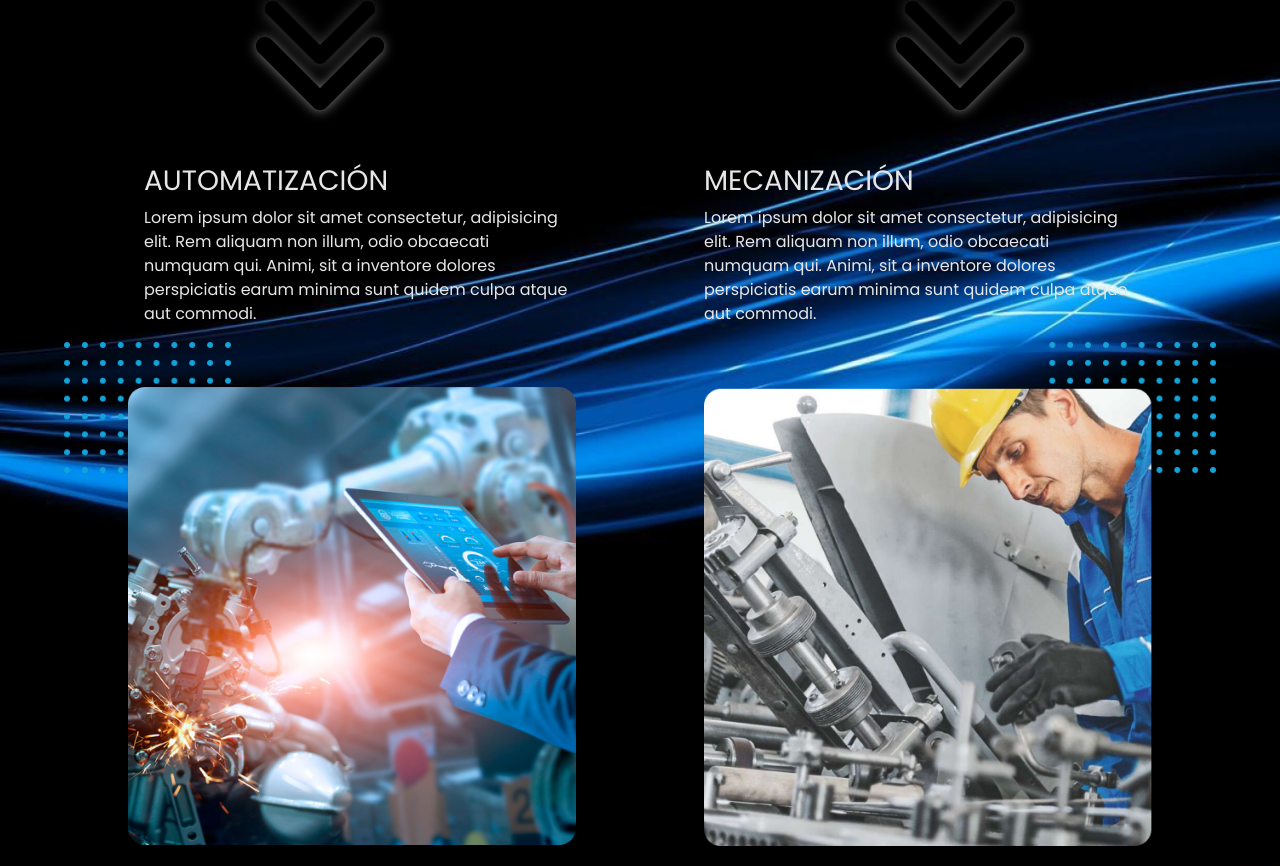
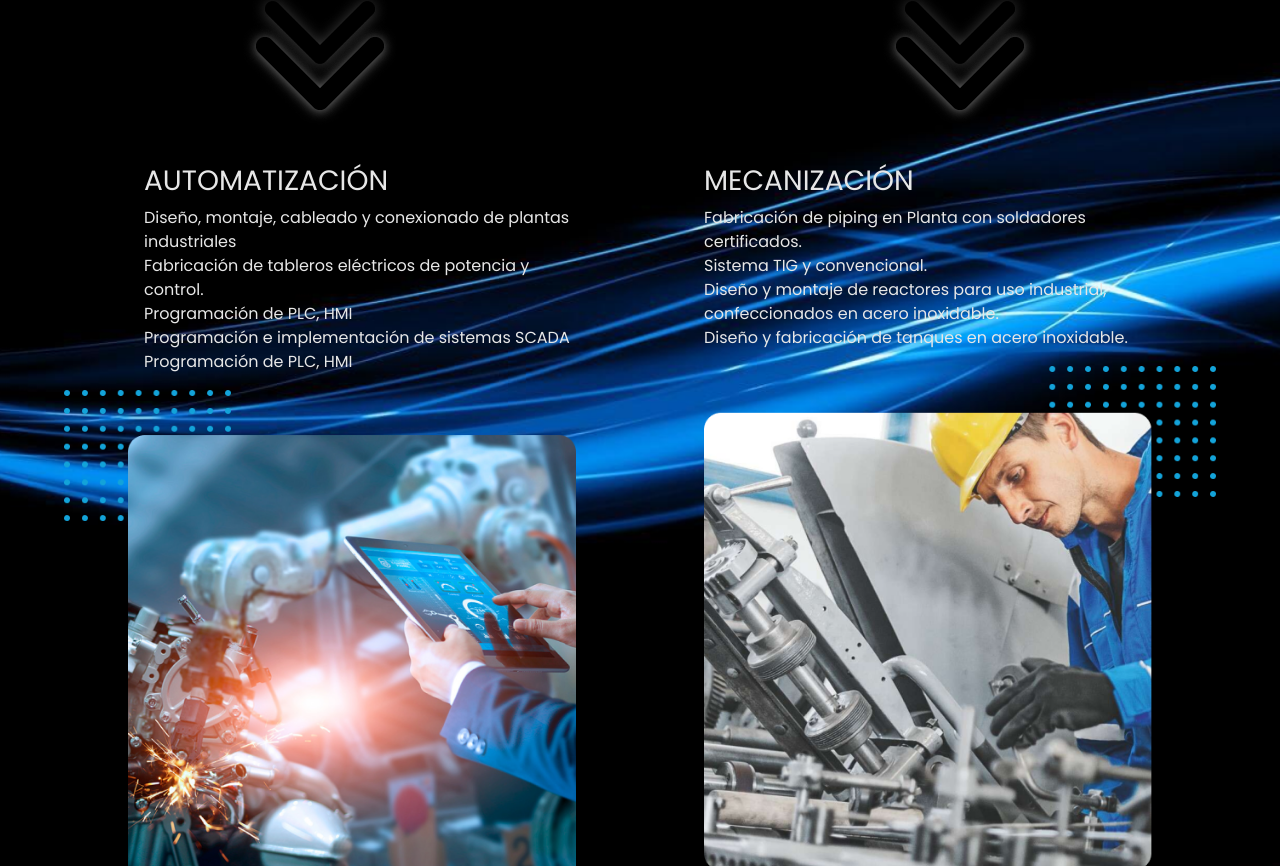
Before and after one commit to JuanBenega/prjVentos, a React (Create React App) app: page / in a window 1280 px wide. Shown: the part 968-1834 px from the top of the page. Built offline with nearby package versions, Linux system fonts and the light colour scheme; the HTML template or start-up script is replaced by a standard one.

Commit message:
modif text in landing sections

```diff
--- a/src/pages/Landing.jsx
+++ b/src/pages/Landing.jsx
@@ -186,14 +186,22 @@ const Landing = () => {
                 <div className="landSeg" onClick={() => navigate('/autom')}>
                     <div className="landSegLeft">
                         <h3>AUTOMATIZACIÓN</h3>
-                        <p>Lorem ipsum dolor sit amet consectetur, adipisicing elit. Rem aliquam non illum, odio obcaecati numquam qui. Animi, sit a inventore dolores perspiciatis earum minima sunt quidem culpa atque aut commodi.</p>
+                        <p>Diseño, montaje, cableado y conexionado de plantas industriales <br />
+                            Fabricación de tableros eléctricos de potencia y control. <br />
+                            Programación de PLC, HMI <br />
+                            Programación e implementación de sistemas SCADA <br />
+                            Programación de PLC, HMI</p>
                     </div>
                     <Image src={autom} fluid />
                 </div>
                 <div className="landSeg" onClick={() => navigate('/mecaniz')}>
                     <div className="landSegRight">
                         <h3>MECANIZACIÓN</h3>
-                        <p>Lorem ipsum dolor sit amet consectetur, adipisicing elit. Rem aliquam non illum, odio obcaecati numquam qui. Animi, sit a inventore dolores perspiciatis earum minima sunt quidem culpa atque aut commodi.</p>
+                        <p>Fabricación de piping en Planta con soldadores certificados. <br />
+                         Sistema TIG y convencional. <br />
+                         Diseño y montaje de reactores para uso industrial, confeccionados en acero inoxidable. <br />
+                         Diseño y fabricación de tanques en acero inoxidable. <br />
+                         </p>
                     </div>
                     <Image src={mecan} fluid />
                 </div>
```
